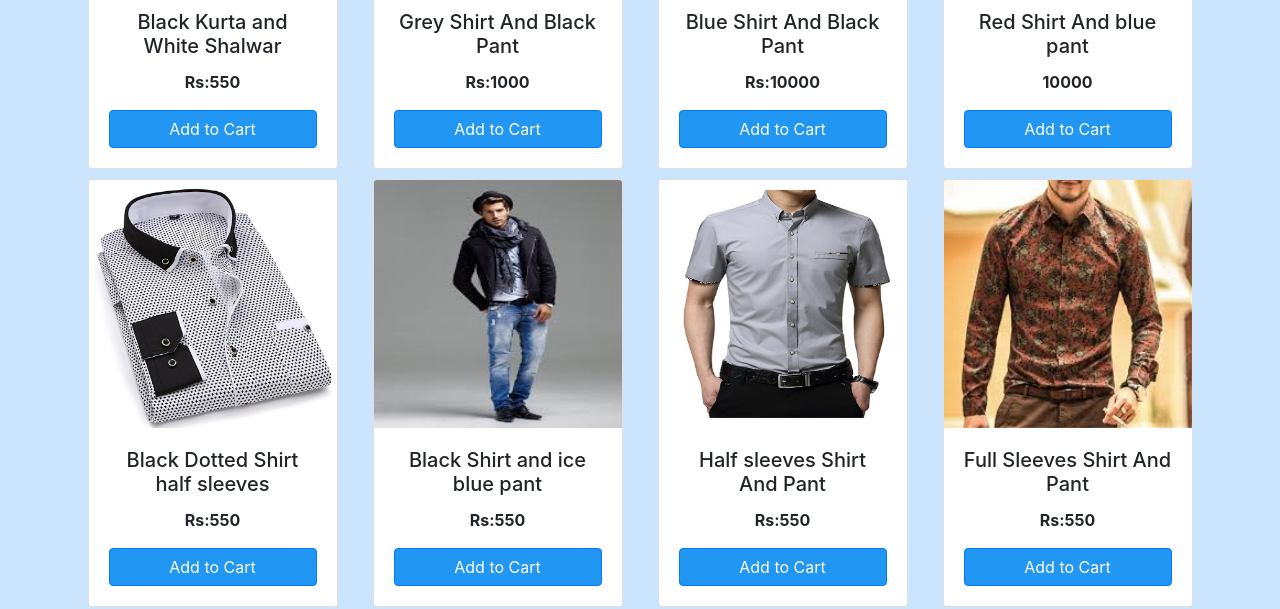
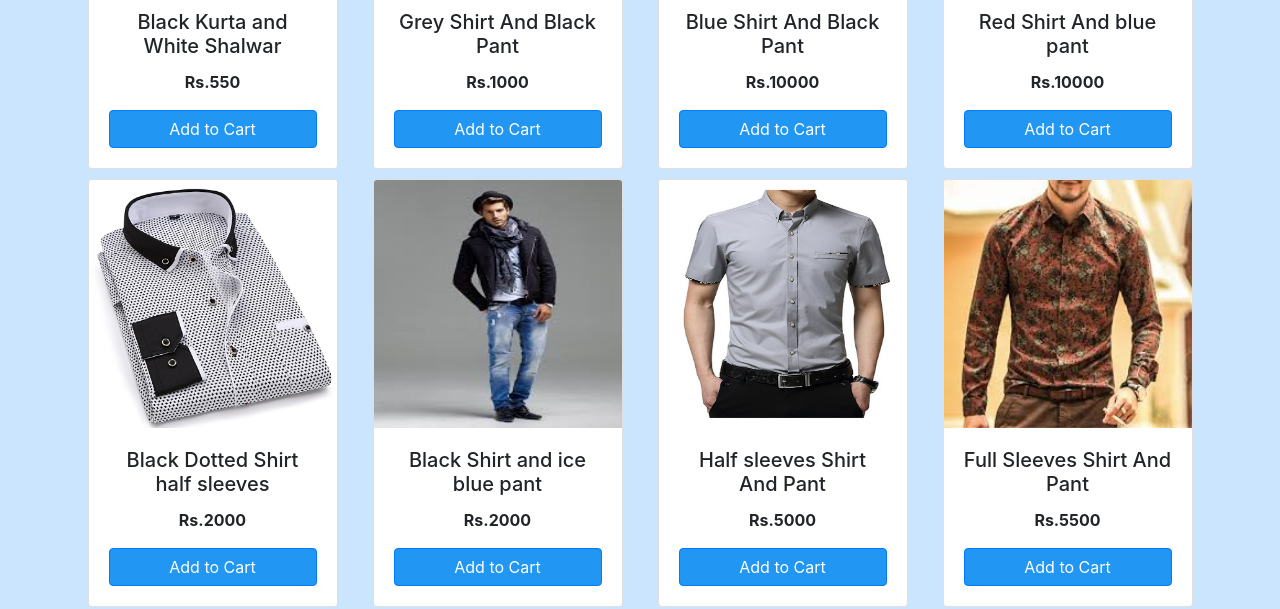
Before and after one commit to Faizan142/assignment4Saylani, a plain HTML site: page mensWear.html in a window 1280 px wide. Shown: the part 383-992 px from the top of the page. Drawn offline with Linux system fonts and the light colour scheme.

Commit message:
Second Commit

```diff
--- a/mensWear.html
+++ b/mensWear.html
@@ -64,7 +64,7 @@
           <img class="card-img-top" src="images/p1.jpg" alt="Card image cap">
           <div class="card-body">
             <h5 class="card-title">Black Kurta and White Shalwar</h5>
-            <p class="card-text">Rs:550</p>
+            <p class="card-text">Rs.550</p>
             <div class="addtoCart">
             <a href="#mensW"  class="btn btn-primary">Add to Cart</a>
             </div>
@@ -76,7 +76,7 @@
             <img class="card-img-top" src="images/men1.jpg" alt="Card image cap">
             <div class="card-body">
               <h5 class="card-title">Grey Shirt And Black Pant</h5>
-              <p class="card-text">Rs:1000</p>
+              <p class="card-text">Rs.1000</p>
               <div class="addtoCart">
                 <a href="#mensW" class="btn btn-primary">Add to Cart</a>
                 </div>
@@ -88,7 +88,7 @@
             <img class="card-img-top" src="images/men2.jpg" alt="Card image cap">
             <div class="card-body">
               <h5 class="card-title">Blue Shirt And Black Pant</h5>
-              <p class="card-text">Rs:10000</p>
+              <p class="card-text">Rs.10000</p>
               <div class="addtoCart">
                 <a href="#mensW" class="btn btn-primary">Add to Cart</a>
                 </div>
@@ -100,7 +100,7 @@
             <img class="card-img-top" src="images/men3.jpg" alt="Card image cap">
             <div class="card-body">
               <h5 class="card-title">Red Shirt And blue pant</h5>
-              <p class="card-text">10000</p>
+              <p class="card-text">Rs.10000</p>
               <div class="addtoCart">
                 <a href="#mensW" class="btn btn-primary">Add to Cart</a>
                 </div>
@@ -120,7 +120,7 @@
         <img class="card-img-top" src="images/men4.webp" alt="Card image cap">
         <div class="card-body">
           <h5 class="card-title">Black Dotted Shirt half sleeves</h5>
-          <p class="card-text">Rs:550</p>
+          <p class="card-text">Rs.2000</p>
           <div class="addtoCart">
             <a href="#mensW" class="btn btn-primary">Add to Cart</a>
             </div>
@@ -131,7 +131,7 @@
           <img class="card-img-top" src="images/men4.jpg" alt="Card image cap">
           <div class="card-body">
             <h5 class="card-title">Black Shirt and ice blue pant</h5>
-            <p class="card-text">Rs:550</p>
+            <p class="card-text">Rs.2000</p>
             <div class="addtoCart">
               <a href="" class="btn btn-primary">Add to Cart</a>
               </div>
@@ -143,7 +143,7 @@
           <img class="card-img-top" src="images/men5.jpg" alt="Card image cap">
           <div class="card-body">
             <h5 class="card-title">Half sleeves Shirt And Pant</h5>
-            <p class="card-text">Rs:550</p>
+            <p class="card-text">Rs.5000</p>
             <div class="addtoCart">
               <a href="#" class="btn btn-primary">Add to Cart</a>
               </div>
@@ -155,7 +155,7 @@
           <img class="card-img-top" src="images/men6.jpg" alt="Card image cap">
           <div class="card-body">
             <h5 class="card-title">Full Sleeves Shirt And Pant</h5>
-            <p class="card-text">Rs:550</p>
+            <p class="card-text">Rs.5500</p>
             <div class="addtoCart">
               <a href="#mensW" class="btn btn-primary">Add to Cart</a>
               </div>
```
Also changed, not shown: index.html (+4 -4 lines), kidsWear.html (+8 -8 lines).
